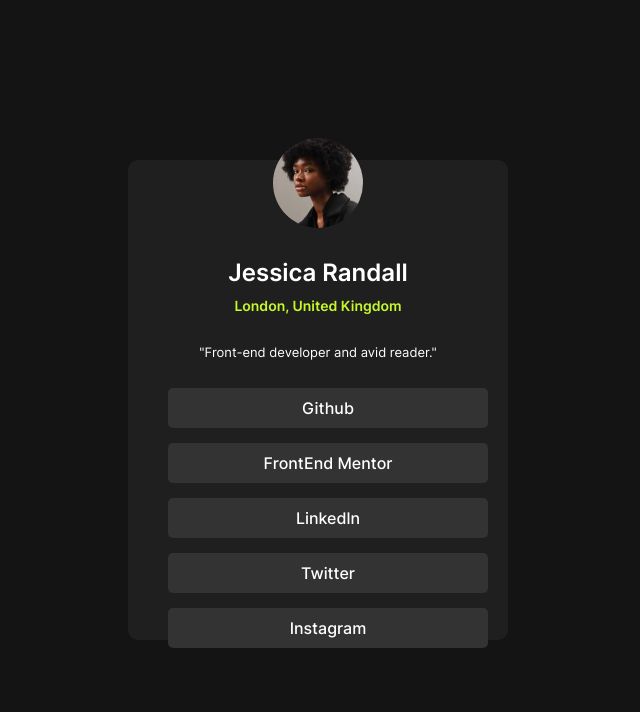
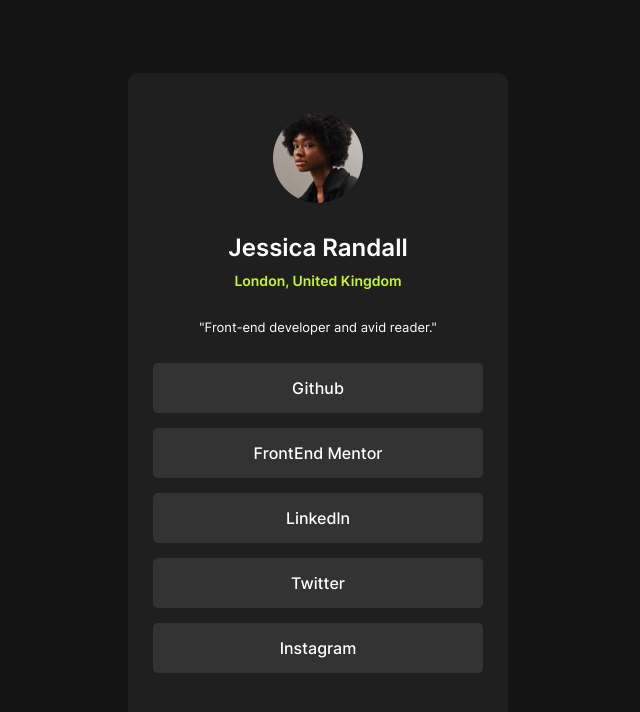
Before and after one commit to Andexenn/social-links-profile, a plain HTML site: page index.html in a window 1280 px wide. Shown: the whole page, without its empty margins (322-962 px from the left). Drawn offline with Linux system fonts and the light colour scheme.

Commit message:
done the HTML and CSS

```diff
--- a/style.css
+++ b/style.css
@@ -28,8 +28,8 @@
     background-color: hsl(0, 0%, 12%);
     border-radius: 10px;
     width: 300px;
-    height: 400px;
-    margin: 40px 0;
+    min-height: 400px;
+    margin: 40px auto;
 }
 
 /** ================== heading ==================== */
@@ -75,18 +75,26 @@
 .links{
     display: flex;
     flex-direction: column;
+    margin: 0 auto;
     width: 100%;
+    align-items: center;
 }
 
 .btn{
     color: white;
     font-weight: 500;
-    padding: 10px;
+    padding: 15px;
     background-color: hsl(0, 0%, 20%);
     margin-bottom: 15px;
     width: 100%;
-    display: inline-block;
+    display: block;
     text-align: center;
     border-radius: 5px;
     font-size: 16px;
+    cursor: url('./assets/images/cursor.cur'), pointer;
 }
+
+.btn:hover{
+    background-color: hsl(75, 94%, 57%);
+    color: black;
+}
```
Also changed, not shown: index.html (+13 -3 lines), 1 other file.
